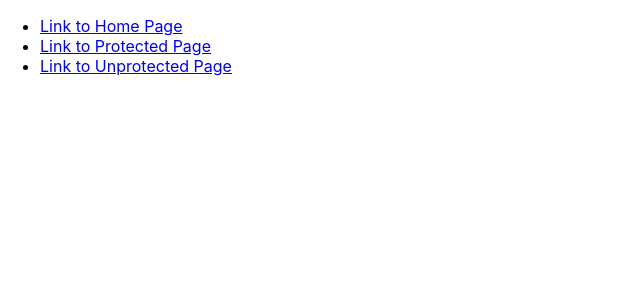
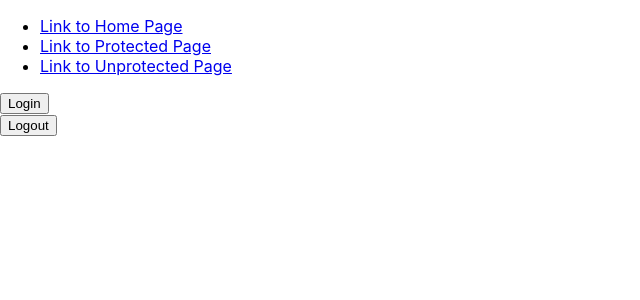
Before and after one commit to threnody5/react-route-guard, a React (Create React App) app: page / in a window 1280 px wide. Shown: the top 300 px of the page, without its empty margins (0-640 px from the left). Built offline with nearby package versions, Linux system fonts and the light colour scheme.

Commit message:
add login, logout functions to app

```diff
--- a/src/App.js
+++ b/src/App.js
@@ -1,14 +1,27 @@
 /** @format */
 
-import React from 'react';
+import React, { useState } from 'react';
 import { BrowserRouter as Router, Route, Routes, Link } from 'react-router-dom';
 
 import Protected from './Component/Protected/Protected';
 import Unprotected from './Component/Unprotected/Unprotected';
+import Home from './Component/Home/Home';
 
 import './App.css';
 
 function App() {
+  const [isAuthenticated, setIsAuthenticated] = useState(false);
+
+  const login = () => {
+    setIsAuthenticated(true);
+    console.log(`loggedInUser: ${isAuthenticated}`);
+  };
+
+  const logout = () => {
+    setIsAuthenticated(false);
+    console.log(`loggedInUser: ${isAuthenticated}`);
+  };
+
   return (
     <Router>
       <div>
@@ -23,6 +36,9 @@ function App() {
             <Link to='/unprotected'>Link to Unprotected Page</Link>
           </li>
         </ul>
+        <button onClick={login}>Login</button>
+        <br />
+        <button onClick={logout}>Logout</button>
       </div>
       <Routes>
         <Route
```
